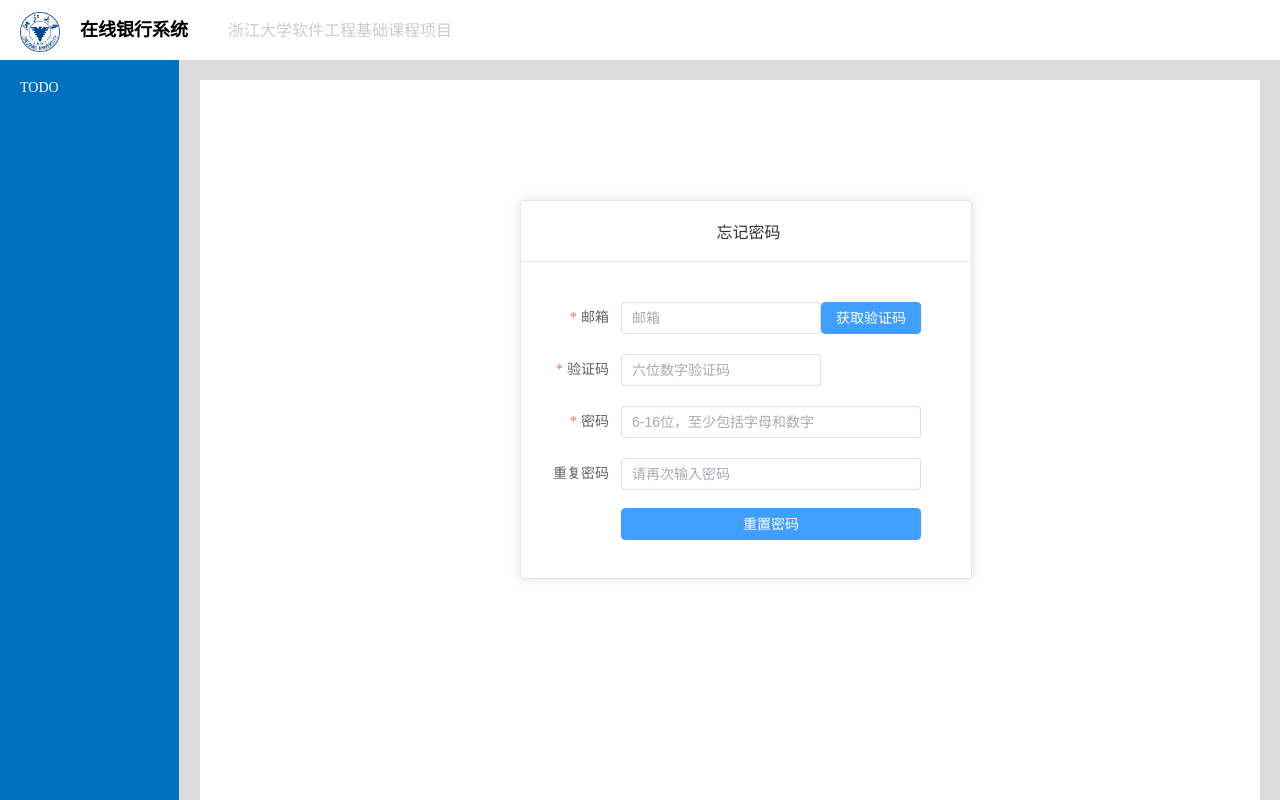
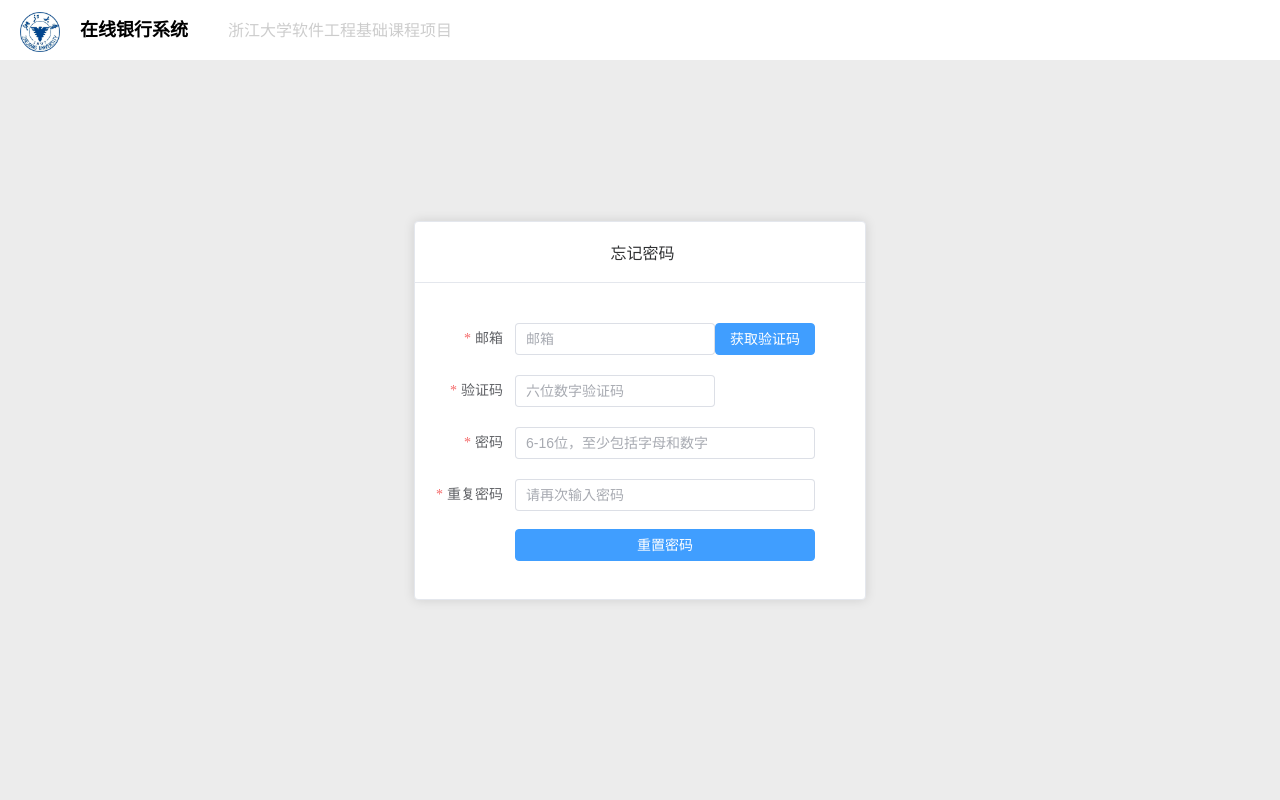
Before and after one commit to ycyaw66/online-banking-system, a Vue app in the folder frontend/: page /personalBank/forget in a window 1280 px wide. Built offline with nearby package versions, Linux system fonts and the light colour scheme.

Commit message:
complete login & register & forget

```diff
--- a/frontend/src/App.vue
+++ b/frontend/src/App.vue
@@ -1,86 +1,18 @@
 <template>
   <div>
-    <div class="main" style="overflow-y: hidden; ">
-      <el-container >
-        <el-header class="title">
-          <div style="margin-top: 12px; display: inline-block;">
-            <img src="./assets/logo.png"
-              style=" margin-right: 20px; height: 40px;vertical-align: middle;" />
-            <span style="font-size: large; font-family: 'Microsoft YaHei';
-                color: black; font-weight: bold;">在线银行系统</span>
-            <span style="margin-left: 40px; color:rgba(0, 0, 0, 0.2)">浙江大学软件工程基础课程项目</span>
-          </div>
-        </el-header>
-        <el-container style="width: 100%; ">
-          <el-aside class="aside" style="display: flex;">
-            <el-menu active-text-color="#ffd04b" background-color="#0270c1" default-active="1" text-color="#fff"
-              style="height:100%; width: 100%;" :router="true">
-              <el-menu-item index="TODO">
-                <!-- <el-icon>
-                  <Tickets />
-                </el-icon> -->
-                <span>TODO</span>
-              </el-menu-item>
-
-            </el-menu>
-          </el-aside>
-
-          <el-main style="height: 100%; width: 100%; ">
-            <el-scrollbar height="100%">
-              <RouterView class="content" style="height: 90vh; max-height: 100%; background-color: white; color: black;" />
-            </el-scrollbar>
-
-          </el-main>
-        </el-container>
-      </el-container>
-    </div>
+    <router-view></router-view>
   </div>
-
 </template>
 
 <script>
-
 export default {
-}
+  components: {},
+  data() {
+    return {};
+  },
+  methods: {},
+};
 </script>
 
-<style scoped>
-#app {
-  position: absolute;
-  top: 0;
-  right: 0;
-  bottom: 0;
-  left: 0;
-  background-color: #dcdcdc;
-  width: 100vw;
-  height: 100vh;
-  min-height: 100vh;
-  display: flex;
-  flex-direction: column;
-}
-
-.main {
-  position: absolute;
-  top: 0;
-  right: 0;
-  bottom: 0;
-  left: 0;
-  width: 100%;
-  min-height: 100%;
-  height: auto;
-  background-color: #dcdcdc;
-
-}
-
-.title {
-  background-color: #ffffff;
-  height: 60px;
-}
-
-.aside {
-  min-height: calc(100vh - 60px);
-  width: 180px;
-  background-color: red;
-}
-
+<style>
 </style>
--- a/frontend/src/views/PersonalBank/ForgetPassword.vue
+++ b/frontend/src/views/PersonalBank/ForgetPassword.vue
@@ -1,7 +1,17 @@
 <template>
-    <el-scrollbar height="100%" style="width: 100%; height: 100%; ">
-        <div class="forget">
-            <el-card class="forget-card" >
+  <div class="main" style="overflow-y: hidden;">
+    <el-container>
+      <el-header class="title">
+        <div style="margin-top: 12px; display: inline-block;">
+          <img src="../../assets/logo.png"
+            style=" margin-right: 20px; height: 40px; vertical-align: middle;" />
+          <span style="font-size: large; font-family: 'Microsoft YaHei';
+              color: black; font-weight: bold;">在线银行系统</span>
+          <span style="margin-left: 40px; color:rgba(0, 0, 0, 0.2)">浙江大学软件工程基础课程项目</span>
+        </div>
+      </el-header>
+      <el-main class="main-content">
+        <el-card class="forget-card" style="margin-top: -100px;">
           <template #header>
             <div class="container">
               <div style="margin-left:5px" >
@@ -13,7 +23,8 @@
           <el-form :model="forgetForm" :rules="forgetRules" label-width="80px">
             <el-form-item label="邮箱" prop="email" style="margin-top: 20px">
               <el-input v-model="forgetForm.email" placeholder="邮箱" style="width: 200px"></el-input>
-                        <el-button type="primary" style="width: 100px" >获取验证码</el-button>
+              <el-button v-if="isCounting" type="primary" style="width: 100px" :disabled="isCounting">{{countDown}}秒后重试</el-button>
+              <el-button v-else type="primary" style="width: 100px" @click="getVerificationCode">获取验证码</el-button>
             </el-form-item>
             <el-form-item label="验证码" prop="verificationCode" style="margin-top: 20px">
               <el-input v-model="forgetForm.verificationCode" placeholder="六位数字验证码" style="width: 200px"></el-input>
@@ -21,17 +32,17 @@
             <el-form-item label="密码" prop="password" style="margin-top: 20px">
               <el-input v-model="forgetForm.password" placeholder="6-16位，至少包括字母和数字" style="width: 300px" show-password></el-input>
             </el-form-item>
-                    <el-form-item label="重复密码" prop="repeatPassword" style="margin-top: 20px">
-                        <el-input v-model="forgetForm.repeatPassword" placeholder="请再次输入密码" style="width: 300px" show-password></el-input>
+            <el-form-item label="重复密码" prop="repassword" style="margin-top: 20px">
+              <el-input v-model="forgetForm.repassword" placeholder="请再次输入密码" style="width: 300px" show-password></el-input>
             </el-form-item>
             <el-form-item>
               <el-button type="primary" @click="handleForget" style="width: 300px">重置密码</el-button>
             </el-form-item>
           </el-form>
-
         </el-card>
+      </el-main>
+    </el-container>
   </div>
-    </el-scrollbar>
 </template>
 
 <script>
@@ -41,26 +52,44 @@ import { ElMessage } from 'element-plus';
 
 export default {
   data() {
+    const checkPassword = (rule, value, callback) => {
+      if (value !== this.registerForm.password) {
+        callback(new Error('两次密码不一致'));
+      } else {
+        callback();
+      }
+    };
     return {
+      // 邮件发送验证码倒计时
+      countDown: 60,
+      // 是否正在倒计时
+      isCounting: false,
+      // 倒计时定时器
+      countDownTimeout: null,
+
       forgetForm: {
         email: '',
         verificationCode: '',
         password: '',
-                repeatPassword: ''
+        repassword: ''
       },
       forgetRules: {
         email: [
           { required: true, message: '请输入邮箱', trigger: 'change' },
-                    { pattern: /^[a-zA-Z0-9_.+-]+@[a-zA-Z0-9-]+\.[a-zA-Z0-9-.]+$/, message: '请输入有效的邮箱地址', trigger: 'change' }
+          { pattern: /^[a-zA-Z0-9_.+-]+@[a-zA-Z0-9-]+\.[a-zA-Z0-9-.]+$/, message: '请输入有效的邮箱地址', trigger: 'blur' }
         ],
         verificationCode: [
           { required: true, message: '请输入验证码', trigger: 'change' },
-                    { pattern: /^\d{6}$/, message: '请输入有效的验证码', trigger: 'change' }
+          { pattern: /^\d{6}$/, message: '请输入有效的验证码', trigger: 'blur' }
         ],
         password: [
           { required: true, message: '请输入密码', trigger: 'change' },
           { pattern: /^(?=.*[A-Za-z])(?=.*\d)[A-Za-z\d@$!%*?&]{6,16}$/, message: '密码必须为6-16位，且同时包含字母和数字', trigger: 'blur' }
         ],
+        repassword: [
+          { required: true, message: '请再次输入密码', trigger: 'change'},
+          { validator: checkPassword, message: '两次密码不一致', trigger: 'blur'}
+        ]
       }
     };
   },
@@ -69,11 +98,6 @@ export default {
       this.$router.push('/personalBank/login');
     },
     handleForget() {
-            // 判断两次密码是否相同
-            if (this.forgetForm.password !== this.forgetForm.repeatPassword) {
-                this.$message.error('重置失败，两次密码不一致');
-                return;
-            }
       // 加密后传给后端
       const encrypted = CryptoJS.SHA256(this.forgetForm.password).toString();
       axios.post("/user/forget",
@@ -90,6 +114,43 @@ export default {
         .catch(error => {
           ElMessage.error(error.response.data);
         })
+    },
+    getVerificationCode() {
+      if (!this.isEmailValid) {
+        ElMessage.error("请输入有效的邮箱地址");
+        return;
+      }
+      console.log("发送成功");
+      this.countDown = 30;
+      this.isCounting = true;
+      this.doCountdown();
+      axios.post("/user/register/sendMail",
+        {
+          "email": this.forgetForm.email
+        })
+        .then(response => {
+          ElMessage.success(response.data);
+        })
+        .catch(error => {
+          ElMessage.error(error.response.data);
+        })
+    },
+    doCountdown() {
+      this.countDownTimeout = setTimeout(() => {
+        if (this.countDown <= 0) {
+          this.isCounting = false;
+          clearTimeout(this.countDownTimeout);
+        } else {
+          this.countDown--;
+          this.doCountdown();
+        }
+      },1000)
+    }
+  },
+  computed: {
+    isEmailValid() {
+      const pattern = /^[a-zA-Z0-9_.+-]+@[a-zA-Z0-9-]+\.[a-zA-Z0-9-.]+$/;
+      return pattern.test(this.forgetForm.email);
     }
   }
 };
@@ -97,16 +158,19 @@ export default {
 
 <style scoped>
 
-.forget {
+.main {
   position: absolute;
-    width: 100vw;
-    height: 100vh;
+  top: 0;
+  right: 0;
+  bottom: 0;
+  left: 0;
+  width: 100%;
+  min-height: 100%;
+  height: auto;
+  background-color: #dcdcdc;
 }
 
 .forget-card {
-    position: absolute;
-    left: 25vw;
-    top: 15vh;
   width: 450px;
 }
 
@@ -116,4 +180,18 @@ export default {
   align-items: center;
 }
 
+.main-content {
+  display: flex;
+  justify-content: center;
+  align-items: center;
+  height: 100vh;
+  width: 100vw;
+  background-color: #ececec;
+}
+
+.title {
+  background-color: #ffffff;
+  height: 60px;
+}
+
 </style>
--- a/frontend/src/views/PersonalBank/LoginView.vue
+++ b/frontend/src/views/PersonalBank/LoginView.vue
@@ -1,7 +1,17 @@
 <template>
-    <el-scrollbar height="100%" style="width: 100%; height: 100%; ">
-        <div class="login">
-            <el-card class="login-card" >
+  <div class="main" style="overflow-y: hidden;">
+    <el-container>
+      <el-header class="title">
+        <div style="margin-top: 12px; display: inline-block;">
+          <img src="../../assets/logo.png"
+            style=" margin-right: 20px; height: 40px; vertical-align: middle;" />
+          <span style="font-size: large; font-family: 'Microsoft YaHei';
+              color: black; font-weight: bold;">在线银行系统</span>
+          <span style="margin-left: 40px; color:rgba(0, 0, 0, 0.2)">浙江大学软件工程基础课程项目</span>
+        </div>
+      </el-header>
+      <el-main class="main-content">
+        <el-card class="login-card" style="margin-top: -100px;">
           <template #header>
             <div class="container">
               <div style="margin-left:5px" >
@@ -27,10 +37,10 @@
               <el-link type="primary" :underline="false" @click="jumpRegister">注册</el-link>
             </el-form-item>
           </el-form>
-
         </el-card>
+      </el-main>
+    </el-container>
   </div>
-    </el-scrollbar>
 </template>
 
 <script>
@@ -82,23 +92,25 @@ export default {
           ElMessage.error(error.response.data);
         })
     },
-
   }
 };
 </script>
 
 <style scoped>
 
-.login {
+.main {
   position: absolute;
-    width: 100vw;
-    height: 100vh;
+  top: 0;
+  right: 0;
+  bottom: 0;
+  left: 0;
+  width: 100%;
+  min-height: 100%;
+  height: auto;
+  background-color: #dcdcdc;
 }
 
 .login-card {
-    position: absolute;
-    left: 25vw;
-    top: 20vh;
   width: 450px;
 }
 
@@ -108,8 +120,17 @@ export default {
   align-items: center;
 }
 
-.login-button {
-    width: 100%;
+.main-content {
+  display: flex;
+  justify-content: center;
+  align-items: center;
+  height: 100vh;
+  width: 100vw;
+  background-color: #ececec;
 }
 
+.title {
+  background-color: #ffffff;
+  height: 60px;
+}
 </style>
--- a/frontend/src/views/PersonalBank/RegisterView.vue
+++ b/frontend/src/views/PersonalBank/RegisterView.vue
@@ -1,7 +1,17 @@
 <template>
-    <el-scrollbar height="100%" style="width: 100%; height: 100%; ">
-        <div class="register">
-            <el-card class="register-card" >
+  <div class="main" style="overflow-y: hidden;">
+    <el-container>
+      <el-header class="title">
+        <div style="margin-top: 12px; display: inline-block;">
+          <img src="../../assets/logo.png"
+            style=" margin-right: 20px; height: 40px; vertical-align: middle;" />
+          <span style="font-size: large; font-family: 'Microsoft YaHei';
+              color: black; font-weight: bold;">在线银行系统</span>
+          <span style="margin-left: 40px; color:rgba(0, 0, 0, 0.2)">浙江大学软件工程基础课程项目</span>
+        </div>
+      </el-header>
+      <el-main class="main-content">
+        <el-card class="register-card" style="margin-top: -50px;">
           <template #header>
             <div class="container">
               <div style="margin-left:5px" >
@@ -43,10 +53,10 @@
               <el-link type="primary" :underline="false" @click="jumpLogin">登录</el-link>
             </el-form-item>
           </el-form>
-
         </el-card>
+      </el-main>
+    </el-container>
   </div>
-    </el-scrollbar>
 </template>
 
 <script>
@@ -193,16 +203,19 @@ export default {
 
 <style scoped>
 
-.register {
+.main {
   position: absolute;
-    width: 100vw;
-    height: 100vh;
+  top: 0;
+  right: 0;
+  bottom: 0;
+  left: 0;
+  width: 100%;
+  min-height: 100%;
+  height: auto;
+  background-color: #dcdcdc;
 }
 
 .register-card {
-    position: absolute;
-    left: 25vw;
-    top: 5vh;
   width: 450px;
 }
 
@@ -212,4 +225,17 @@ export default {
   align-items: center;
 }
 
+.main-content {
+  display: flex;
+  justify-content: center;
+  align-items: center;
+  height: 100vh;
+  width: 100vw;
+  background-color: #ececec;
+}
+
+.title {
+  background-color: #ffffff;
+  height: 60px;
+}
 </style>
```
Lines whose indentation alone changed are shown as unchanged.
